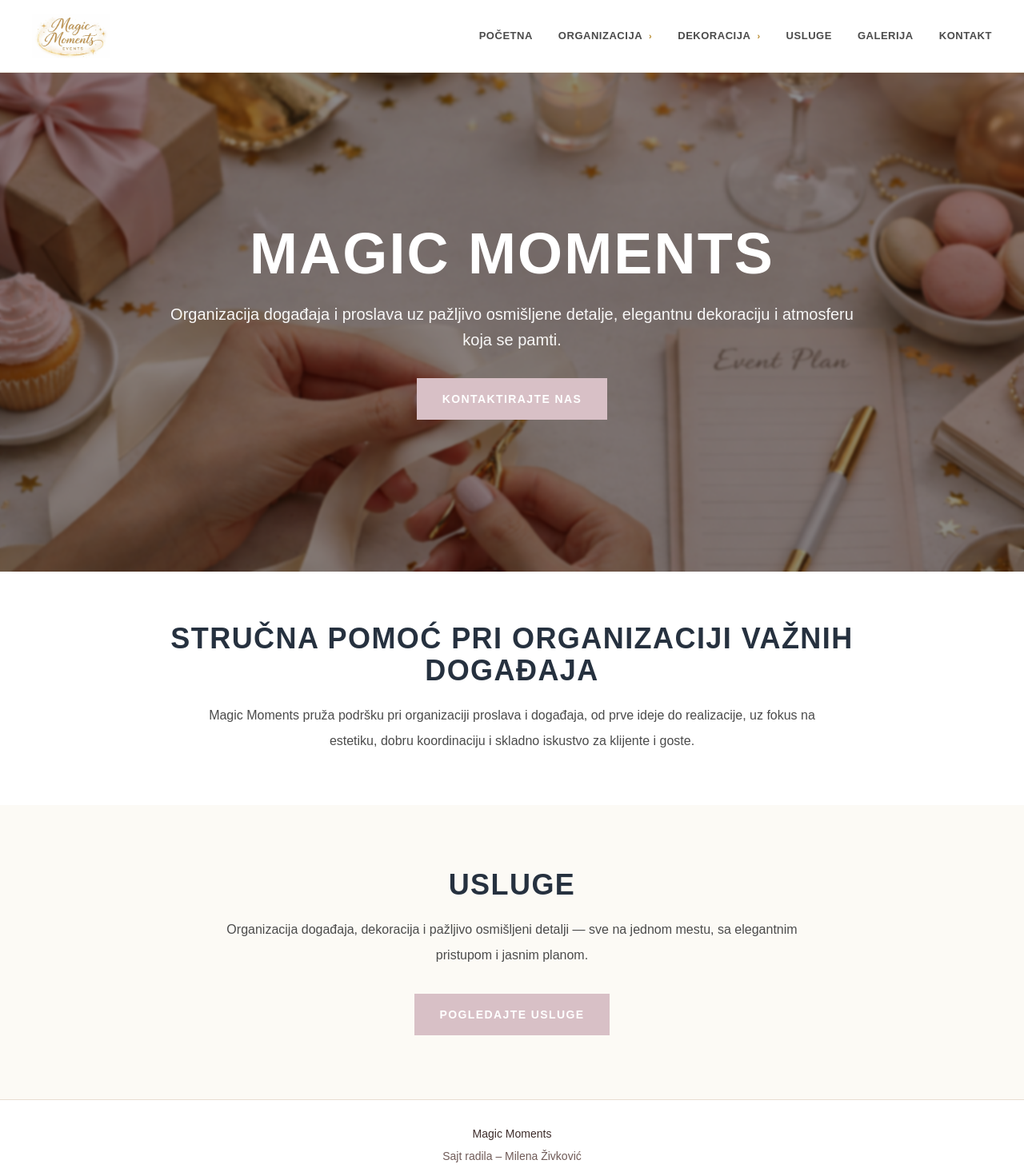
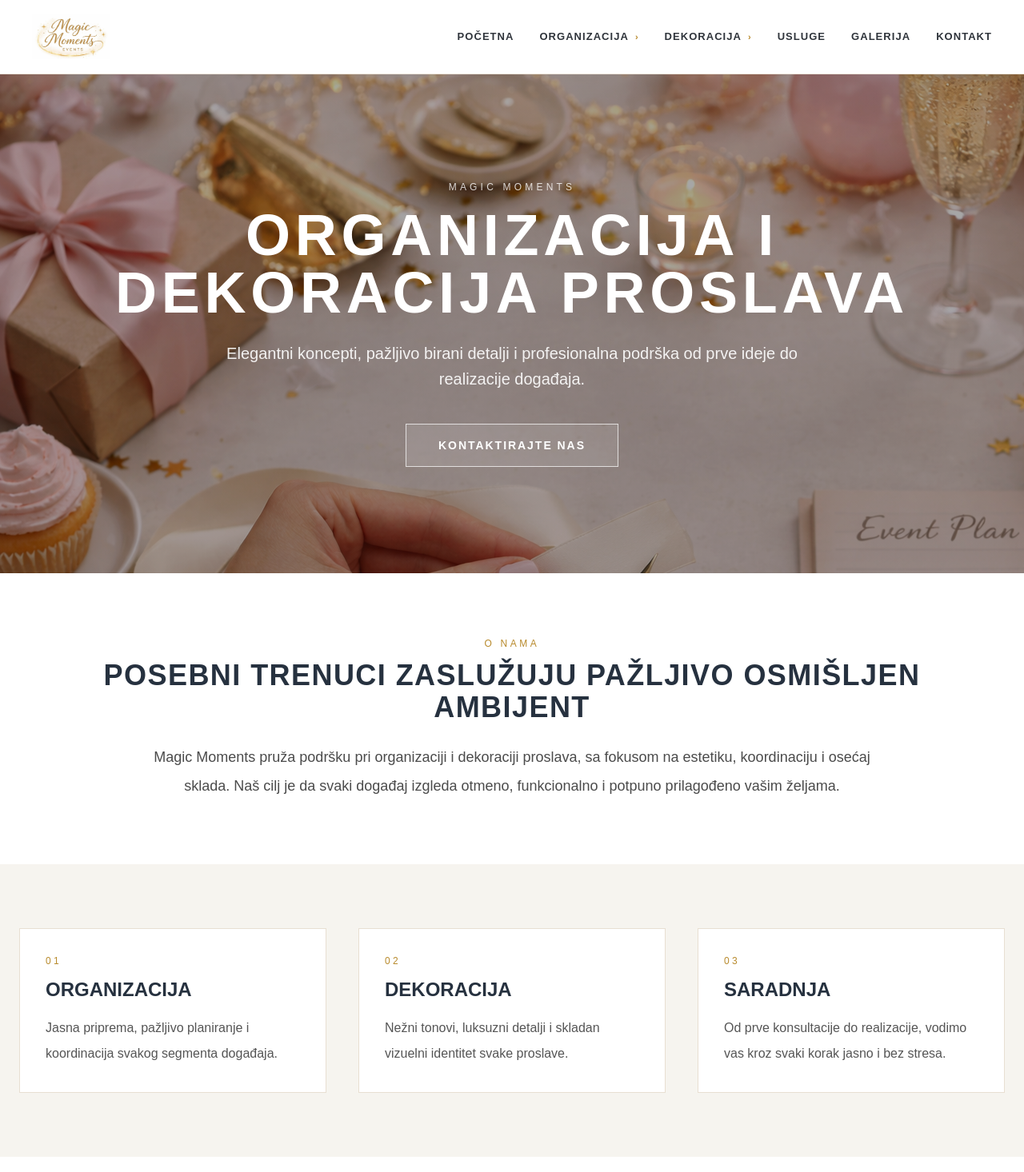
Before and after one commit to ITMilena/magic-moments, a Next.js app: page / in a window 1280 px wide. Shown: the top 1466 px of the page at 80% size. Built offline with nearby package versions, Linux system fonts and the light colour scheme.

Commit message:
ozbiljno sredjena pocetna i krstenje stranica

```diff
--- a/app/dekoracije/krstenje/page.tsx
+++ b/app/dekoracije/krstenje/page.tsx
@@ -2,34 +2,37 @@ import Link from "next/link";
 
 export default function KrstenjePage() {
   return (
-    <main className="bg-white text-[#222]">
-      <section className="border-b border-[#ece7dc] bg-white">
-        <div className="mx-auto max-w-7xl px-6 py-16">
-          <div className="grid items-stretch md:grid-cols-2">
+    <main className="bg-[#fbfaf7] text-[#2f343b]">
+      <section className="border-b border-[#e8e2d8] bg-white">
+        <div className="mx-auto max-w-[1400px] px-6 py-10">
+          <div className="grid overflow-hidden border border-[#ebe4da] md:grid-cols-2">
             <div>
               <img
                 src="/krstenje1.jpg"
                 alt="Dekoracija za krštenje dečaka"
-                className="h-full min-h-[360px] w-full object-cover"
+                className="h-full min-h-[420px] w-full object-cover"
               />
             </div>
 
-            <div className="bg-[#f3f5f6] px-10 py-12 md:px-14">
-              <h1 className="mb-8 text-4xl font-semibold uppercase leading-tight tracking-[0.04em] text-[#26313f] md:text-5xl">
+            <div className="bg-[#edf1f3] px-10 py-12 md:px-14 md:py-16">
+              <p className="mb-4 text-xs uppercase tracking-[0.3em] text-[#b88a2c]">
+                Dekoracija
+              </p>
+              <h1 className="mb-8 text-4xl font-semibold uppercase leading-tight tracking-[0.05em] text-[#26313f] md:text-5xl">
                 Dekoracija za krštenje dečaka
               </h1>
 
               <p className="mb-6 text-lg leading-9 text-[#4b4b4b]">
-                Prilikom dekoracije za krštenje dečaka najčešće se koristi plava
-                boja u različitim nijansama, najčešće u kombinaciji sa belim i
-                zlatnim detaljima. U zavisnosti od željenog stila, dekoracija može
-                biti klasična, nežna ili potpuno tematska.
+                Prilikom dekoracije za krštenje dečaka najčešće se koriste plave
+                nijanse u kombinaciji sa belim, bež i zlatnim detaljima. U
+                zavisnosti od željenog stila, prostor može izgledati nežno,
+                elegantno i svečano.
               </p>
 
               <p className="text-lg leading-9 text-[#4b4b4b]">
-                Posebnu atmosferu daju personalizovani detalji, baloni, cvetni
-                aranžmani i pažljivo osmišljen prostor za fotografisanje, kako bi
-                ceo događaj izgledao elegantno i skladno.
+                Personalizovani detalji, baloni, dekoracija stolova i pažljivo
+                osmišljen kutak za fotografisanje doprinose tome da ceo događaj
+                ostavi snažan i lep utisak.
               </p>
             </div>
           </div>
@@ -37,23 +40,25 @@ export default function KrstenjePage() {
       </section>
 
       <section className="bg-white">
-        <div className="mx-auto max-w-7xl px-6 py-16">
-          <div className="grid items-stretch md:grid-cols-2">
-            <div className="bg-[#f3f5f6] px-10 py-12 md:px-14">
-              <h2 className="mb-8 text-4xl font-semibold uppercase leading-tight tracking-[0.04em] text-[#26313f] md:text-5xl">
+        <div className="mx-auto max-w-[1400px] px-6 py-0">
+          <div className="grid overflow-hidden border-x border-b border-[#ebe4da] md:grid-cols-2">
+            <div className="bg-[#f5f7f8] px-10 py-12 md:px-14 md:py-16">
+              <p className="mb-4 text-xs uppercase tracking-[0.3em] text-[#b88a2c]">
+                Dekoracija
+              </p>
+              <h2 className="mb-8 text-4xl font-semibold uppercase leading-tight tracking-[0.05em] text-[#26313f] md:text-5xl">
                 Dekoracija za krštenje devojčica
               </h2>
 
               <p className="mb-6 text-lg leading-9 text-[#4b4b4b]">
-                Dekoracija za krštenje devojčica najčešće se zasniva na nežnim
-                roze, krem, bež i belim tonovima, uz dodatak zlatnih ili pastelnih
-                detalja. Cilj je da prostor odiše toplinom, nežnošću i elegancijom.
+                Kod dekoracije za krštenje devojčica najčešće dominiraju nežne
+                roze, krem, bele i pastelne nijanse, uz elegantne cvetne i
+                dekorativne detalje.
               </p>
 
               <p className="text-lg leading-9 text-[#4b4b4b]">
-                Cvetni aranžmani, mašne, personalizovana tabla dobrodošlice,
-                balonske instalacije i foto kutak doprinose tome da ceo događaj
-                izgleda profinjeno i ostane upamćen po lepim detaljima.
+                Naš cilj je da prostor izgleda skladno, otmeno i toplo, tako da
+                svaka proslava dobije poseban vizuelni identitet i osećaj nežnosti.
               </p>
             </div>
 
@@ -61,56 +66,62 @@ export default function KrstenjePage() {
               <img
                 src="/krstenje2.jpg"
                 alt="Dekoracija za krštenje devojčica"
-                className="h-full min-h-[360px] w-full object-cover"
+                className="h-full min-h-[420px] w-full object-cover"
               />
             </div>
           </div>
         </div>
       </section>
 
-      <section className="border-y border-[#ece7dc] bg-[#faf8f4]">
-        <div className="mx-auto max-w-7xl px-6 py-16">
-          <div className="grid items-stretch md:grid-cols-2">
+      <section className="bg-white">
+        <div className="mx-auto max-w-[1400px] px-6 py-0">
+          <div className="grid overflow-hidden border-x border-b border-[#ebe4da] md:grid-cols-2">
             <div>
               <img
                 src="/krstenje3.jpg"
                 alt="Elementi dekoracije za krštenje"
-                className="h-full min-h-[360px] w-full object-cover"
+                className="h-full min-h-[420px] w-full object-cover"
               />
             </div>
 
-            <div className="bg-white px-10 py-12 md:px-14">
-              <h2 className="mb-8 text-4xl font-semibold uppercase leading-tight tracking-[0.04em] text-[#26313f] md:text-5xl">
+            <div className="bg-[#f8f5ef] px-10 py-12 md:px-14 md:py-16">
+              <p className="mb-4 text-xs uppercase tracking-[0.3em] text-[#b88a2c]">
+                Šta obuhvata
+              </p>
+              <h2 className="mb-8 text-4xl font-semibold uppercase leading-tight tracking-[0.05em] text-[#26313f] md:text-5xl">
                 Šta sve uključuje dekoracija
               </h2>
 
               <ul className="space-y-4 text-lg leading-8 text-[#4b4b4b]">
-                <li>• Dekoracija stolova i prostora</li>
+                <li>• Dekoracija stolova i celog prostora</li>
                 <li>• Baloni i cvetni aranžmani</li>
-                <li>• Personalizovani detalji</li>
+                <li>• Tabla dobrodošlice i personalizovani detalji</li>
                 <li>• Foto kutak</li>
-                <li>• Tabla dobrodošlice</li>
-                <li>• Tematski koncept događaja</li>
+                <li>• Slatki sto i dekorativni akcenti</li>
+                <li>• Usklađivanje teme, boja i rasporeda elemenata</li>
               </ul>
             </div>
           </div>
         </div>
       </section>
 
-      <section className="bg-white py-20 text-center">
-        <div className="mx-auto max-w-3xl px-6">
-          <h3 className="mb-6 text-3xl font-semibold uppercase tracking-[0.04em] text-[#26313f]">
-            Želite savršenu dekoraciju za krštenje?
+      <section className="bg-[#f7f4ef] py-20">
+        <div className="mx-auto max-w-6xl px-6 text-center">
+          <p className="mb-3 text-xs uppercase tracking-[0.3em] text-[#b88a2c]">
+            Saradnja
+          </p>
+          <h3 className="mb-6 text-3xl font-semibold uppercase tracking-[0.04em] text-[#26313f] md:text-4xl">
+            Želite dekoraciju za krštenje po vašoj meri?
           </h3>
 
-          <p className="mb-10 text-lg leading-8 text-[#555]">
-            Kontaktirajte nas i zajedno ćemo osmisliti svaki detalj vašeg
-            posebnog dana.
+          <p className="mx-auto mb-10 max-w-3xl text-lg leading-9 text-[#555]">
+            Pišite nam i zajedno ćemo osmisliti nežan, elegantan i pažljivo
+            isplaniran ambijent za vaš poseban dan.
           </p>
 
           <Link
             href="/kontakt"
-            className="inline-block bg-[#d8c0c6] px-10 py-4 text-sm font-semibold uppercase tracking-[0.10em] text-white transition hover:bg-[#cdaeb7]"
+            className="inline-block border border-[#d8c0c6] bg-[#d8c0c6] px-10 py-4 text-sm font-semibold uppercase tracking-[0.12em] text-white transition hover:bg-[#cdaeb7] hover:border-[#cdaeb7]"
           >
             Kontaktirajte nas
           </Link>
--- a/app/page.tsx
+++ b/app/page.tsx
@@ -9,9 +9,9 @@ export default function Home() {
   const [dekorOpen, setDekorOpen] = useState(false);
 
   return (
-    <main className="min-h-screen bg-white text-[#222]">
-      <header className="sticky top-0 z-50 border-b border-[#ece7dc] bg-white">
-        <div className="mx-auto flex h-[90px] max-w-[1280px] items-center justify-between px-6 lg:px-10">
+    <main className="min-h-screen bg-[#fbfaf7] text-[#2f343b]">
+      <header className="sticky top-0 z-50 border-b border-[#ebe4da] bg-white/95 backdrop-blur">
+        <div className="mx-auto flex h-[92px] max-w-[1280px] items-center justify-between px-6 lg:px-10">
           <Link href="/" className="flex items-center">
             <img
               src="/Logo.jpeg"
@@ -20,10 +20,10 @@ export default function Home() {
             />
           </Link>
 
-          <nav className="hidden items-center gap-7 lg:flex xl:gap-8">
+          <nav className="hidden items-center gap-8 lg:flex">
             <Link
               href="/"
-              className="text-[13px] font-semibold uppercase tracking-[0.04em] text-[#4a4a4a] transition hover:text-[#b88a2c]"
+              className="text-[13px] font-semibold uppercase tracking-[0.08em] text-[#2f343b] transition hover:text-[#b88a2c]"
             >
               Početna
             </Link>
@@ -31,7 +31,7 @@ export default function Home() {
             <div className="group relative">
               <button
                 type="button"
-                className="flex items-center gap-2 text-[13px] font-semibold uppercase tracking-[0.04em] text-[#4a4a4a] transition hover:text-[#b88a2c]"
+                className="flex items-center gap-2 text-[13px] font-semibold uppercase tracking-[0.08em] text-[#2f343b] transition hover:text-[#b88a2c]"
               >
                 Organizacija
                 <span className="text-[11px] text-[#b88a2c]">›</span>
@@ -39,16 +39,16 @@ export default function Home() {
 
               <div className="absolute left-0 top-full h-4 w-72" />
 
-              <div className="invisible absolute left-0 top-[calc(100%+4px)] z-50 min-w-[250px] border border-[#f0eadf] bg-white opacity-0 shadow-[0_6px_16px_rgba(0,0,0,0.04)] transition-all duration-150 group-hover:visible group-hover:opacity-100">
+              <div className="invisible absolute left-0 top-[calc(100%+4px)] z-50 min-w-[260px] border border-[#eee6db] bg-white opacity-0 shadow-[0_10px_25px_rgba(0,0,0,0.06)] transition-all duration-150 group-hover:visible group-hover:opacity-100">
                 <Link
-                  href="/usluge/organizacija-rodjendana"
-                  className="block px-4 py-3 text-[13px] text-[#555] transition hover:bg-[#fcf8ef] hover:text-[#b88a2c]"
+                  href="/usluge#organizacija-rodjendana"
+                  className="block px-5 py-4 text-[13px] text-[#555] transition hover:bg-[#fcf8f0] hover:text-[#b88a2c]"
                 >
                   Organizacija rođendana
                 </Link>
                 <Link
-                  href="/usluge/organizacija-dogadjaja"
-                  className="block px-4 py-3 text-[13px] text-[#555] transition hover:bg-[#fcf8ef] hover:text-[#b88a2c]"
+                  href="/usluge#organizacija-dogadjaja"
+                  className="block px-5 py-4 text-[13px] text-[#555] transition hover:bg-[#fcf8f0] hover:text-[#b88a2c]"
                 >
                   Organizacija događaja
                 </Link>
@@ -58,30 +58,30 @@ export default function Home() {
             <div className="group relative">
               <button
                 type="button"
-                className="flex items-center gap-2 text-[13px] font-semibold uppercase tracking-[0.04em] text-[#4a4a4a] transition hover:text-[#b88a2c]"
+                className="flex items-center gap-2 text-[13px] font-semibold uppercase tracking-[0.08em] text-[#2f343b] transition hover:text-[#b88a2c]"
               >
                 Dekoracija
                 <span className="text-[11px] text-[#b88a2c]">›</span>
               </button>
 
-              <div className="absolute left-0 top-full h-4 w-64" />
+              <div className="absolute left-0 top-full h-4 w-72" />
 
-              <div className="invisible absolute left-0 top-[calc(100%+4px)] z-50 min-w-[260px] border border-[#f0eadf] bg-white opacity-0 shadow-[0_6px_16px_rgba(0,0,0,0.04)] transition-all duration-150 group-hover:visible group-hover:opacity-100">
+              <div className="invisible absolute left-0 top-[calc(100%+4px)] z-50 min-w-[280px] border border-[#eee6db] bg-white opacity-0 shadow-[0_10px_25px_rgba(0,0,0,0.06)] transition-all duration-150 group-hover:visible group-hover:opacity-100">
                 <Link
                   href="/dekoracije/rodjendan"
-                  className="block px-4 py-3 text-[13px] text-[#555] transition hover:bg-[#fcf8ef] hover:text-[#b88a2c]"
+                  className="block px-5 py-4 text-[13px] text-[#555] transition hover:bg-[#fcf8f0] hover:text-[#b88a2c]"
                 >
                   Dekoracija rođendana
                 </Link>
                 <Link
                   href="/dekoracije/krstenje"
-                  className="block px-4 py-3 text-[13px] text-[#555] transition hover:bg-[#fcf8ef] hover:text-[#b88a2c]"
+                  className="block px-5 py-4 text-[13px] text-[#555] transition hover:bg-[#fcf8f0] hover:text-[#b88a2c]"
                 >
                   Dekoracija krštenja
                 </Link>
                 <Link
                   href="/dekoracije/punoletstvo"
-                  className="block px-4 py-3 text-[13px] text-[#555] transition hover:bg-[#fcf8ef] hover:text-[#b88a2c]"
+                  className="block px-5 py-4 text-[13px] text-[#555] transition hover:bg-[#fcf8f0] hover:text-[#b88a2c]"
                 >
                   Elegantne event dekoracije
                 </Link>
@@ -90,21 +90,21 @@ export default function Home() {
 
             <Link
               href="/usluge"
-              className="text-[13px] font-semibold uppercase tracking-[0.04em] text-[#4a4a4a] transition hover:text-[#b88a2c]"
+              className="text-[13px] font-semibold uppercase tracking-[0.08em] text-[#2f343b] transition hover:text-[#b88a2c]"
             >
               Usluge
             </Link>
 
             <Link
               href="/galerija"
-              className="text-[13px] font-semibold uppercase tracking-[0.04em] text-[#4a4a4a] transition hover:text-[#b88a2c]"
+              className="text-[13px] font-semibold uppercase tracking-[0.08em] text-[#2f343b] transition hover:text-[#b88a2c]"
             >
               Galerija
             </Link>
 
             <Link
               href="/kontakt"
-              className="text-[13px] font-semibold uppercase tracking-[0.04em] text-[#4a4a4a] transition hover:text-[#b88a2c]"
+              className="text-[13px] font-semibold uppercase tracking-[0.08em] text-[#2f343b] transition hover:text-[#b88a2c]"
             >
               Kontakt
             </Link>
@@ -144,14 +144,14 @@ export default function Home() {
                 {orgOpen && (
                   <div className="pb-2">
                     <Link
-                      href="/usluge/organizacija-rodjendana"
+                      href="/usluge#organizacija-rodjendana"
                       className="block px-5 py-2 text-sm text-[#555]"
                       onClick={() => setMobileOpen(false)}
                     >
                       Organizacija rođendana
                     </Link>
                     <Link
-                      href="/usluge/organizacija-dogadjaja"
+                      href="/usluge#organizacija-dogadjaja"
                       className="block px-5 py-2 text-sm text-[#555]"
                       onClick={() => setMobileOpen(false)}
                     >
@@ -227,61 +227,125 @@ export default function Home() {
       </header>
 
       <section
-        id="pocetna"
-        className="relative flex min-h-[78vh] items-center justify-center bg-cover bg-center px-4"
+        className="relative overflow-hidden"
         style={{ backgroundImage: "url('/pocetna.jpeg')" }}
       >
-        <div className="absolute inset-0 bg-black/45" />
-        <div className="absolute inset-0 backdrop-blur-[1.5px]" />
-
-        <div className="relative z-10 mx-auto max-w-5xl text-center text-white">
-          <h1 className="mb-6 text-4xl font-semibold uppercase tracking-[0.03em] md:text-6xl lg:text-7xl">
+        <div className="absolute inset-0 bg-black/35" />
+        <div className="relative mx-auto flex min-h-[78vh] max-w-[1400px] items-center justify-center px-6 py-24 text-center">
+          <div className="max-w-5xl text-white">
+            <p className="mb-4 text-xs uppercase tracking-[0.35em] text-white/80">
               Magic Moments
+            </p>
+            <h1 className="mb-6 text-4xl font-semibold uppercase tracking-[0.08em] md:text-6xl xl:text-7xl">
+              Organizacija i dekoracija proslava
             </h1>
-
-          <p className="mx-auto mb-8 max-w-4xl text-base leading-8 text-white/95 md:text-xl">
-            Organizacija događaja i proslava uz pažljivo osmišljene detalje,
-            elegantnu dekoraciju i atmosferu koja se pamti.
+            <p className="mx-auto max-w-3xl text-base leading-8 text-white/90 md:text-xl">
+              Elegantni koncepti, pažljivo birani detalji i profesionalna podrška
+              od prve ideje do realizacije događaja.
             </p>
 
+            <div className="mt-10">
               <Link
                 href="/kontakt"
-            className="inline-block bg-[#d8c0c6] px-8 py-4 text-sm font-semibold uppercase tracking-[0.10em] text-white transition hover:bg-[#cdaeb7]"
+                className="inline-block border border-white/70 bg-white/10 px-10 py-4 text-sm font-semibold uppercase tracking-[0.14em] text-white transition hover:bg-white hover:text-[#2f343b]"
               >
                 Kontaktirajte nas
               </Link>
             </div>
+          </div>
+        </div>
       </section>
 
-      <section className="bg-white py-16">
-        <div className="mx-auto max-w-5xl px-6 text-center">
-          <h2 className="mb-5 text-3xl font-semibold uppercase tracking-[0.04em] text-[#26313f] md:text-4xl">
-            Stručna pomoć pri organizaciji važnih događaja
+      <section className="bg-white py-20">
+        <div className="mx-auto max-w-6xl px-6 text-center">
+          <p className="mb-3 text-xs uppercase tracking-[0.3em] text-[#b88a2c]">
+            O nama
+          </p>
+          <h2 className="mb-6 text-3xl font-semibold uppercase tracking-[0.04em] text-[#26313f] md:text-4xl">
+            Posebni trenuci zaslužuju pažljivo osmišljen ambijent
           </h2>
-          <p className="mx-auto max-w-3xl leading-8 text-[#4b4b4b]">
-            Magic Moments pruža podršku pri organizaciji proslava i događaja,
-            od prve ideje do realizacije, uz fokus na estetiku, dobru koordinaciju
-            i skladno iskustvo za klijente i goste.
+          <p className="mx-auto max-w-4xl text-lg leading-9 text-[#4b4b4b]">
+            Magic Moments pruža podršku pri organizaciji i dekoraciji proslava,
+            sa fokusom na estetiku, koordinaciju i osećaj sklada. Naš cilj je da
+            svaki događaj izgleda otmeno, funkcionalno i potpuno prilagođeno
+            vašim željama.
           </p>
         </div>
       </section>
 
-      <section className="bg-[#fcfaf5] py-20">
-        <div className="mx-auto max-w-5xl px-6 text-center">
-          <h2 className="mb-5 text-3xl font-semibold uppercase tracking-[0.04em] text-[#26313f] md:text-4xl">
+      <section className="bg-[#f6f4ef] py-20">
+        <div className="mx-auto grid max-w-7xl gap-10 px-6 md:grid-cols-3">
+          <Link
+            href="/usluge"
+            className="group border border-[#e8dfd2] bg-white p-8 transition hover:-translate-y-1 hover:shadow-[0_10px_25px_rgba(0,0,0,0.05)]"
+          >
+            <p className="mb-3 text-xs uppercase tracking-[0.28em] text-[#b88a2c]">
+              01
+            </p>
+            <h3 className="mb-4 text-2xl font-semibold uppercase text-[#26313f]">
+              Organizacija
+            </h3>
+            <p className="leading-8 text-[#555]">
+              Jasna priprema, pažljivo planiranje i koordinacija svakog segmenta
+              događaja.
+            </p>
+          </Link>
+
+          <Link
+            href="/dekoracije/krstenje"
+            className="group border border-[#e8dfd2] bg-white p-8 transition hover:-translate-y-1 hover:shadow-[0_10px_25px_rgba(0,0,0,0.05)]"
+          >
+            <p className="mb-3 text-xs uppercase tracking-[0.28em] text-[#b88a2c]">
+              02
+            </p>
+            <h3 className="mb-4 text-2xl font-semibold uppercase text-[#26313f]">
+              Dekoracija
+            </h3>
+            <p className="leading-8 text-[#555]">
+              Nežni tonovi, luksuzni detalji i skladan vizuelni identitet svake
+              proslave.
+            </p>
+          </Link>
+
+          <Link
+            href="/kontakt"
+            className="group border border-[#e8dfd2] bg-white p-8 transition hover:-translate-y-1 hover:shadow-[0_10px_25px_rgba(0,0,0,0.05)]"
+          >
+            <p className="mb-3 text-xs uppercase tracking-[0.28em] text-[#b88a2c]">
+              03
+            </p>
+            <h3 className="mb-4 text-2xl font-semibold uppercase text-[#26313f]">
+              Saradnja
+            </h3>
+            <p className="leading-8 text-[#555]">
+              Od prve konsultacije do realizacije, vodimo vas kroz svaki korak
+              jasno i bez stresa.
+            </p>
+          </Link>
+        </div>
+      </section>
+
+      <section className="bg-white py-20">
+        <div className="mx-auto max-w-6xl px-6 text-center">
+          <p className="mb-3 text-xs uppercase tracking-[0.3em] text-[#b88a2c]">
             Usluge
+          </p>
+          <h2 className="mb-6 text-3xl font-semibold uppercase tracking-[0.04em] text-[#26313f] md:text-4xl">
+            Organizacija, dekoracija i pažljivo osmišljeni detalji
           </h2>
-          <p className="mx-auto max-w-3xl leading-8 text-[#4b4b4b]">
-            Organizacija događaja, dekoracija i pažljivo osmišljeni detalji —
-            sve na jednom mestu, sa elegantnim pristupom i jasnim planom.
+          <p className="mx-auto max-w-4xl text-lg leading-9 text-[#4b4b4b]">
+            Sve na jednom mestu — od planiranja koncepta i izbora prostora do
+            dekoracije, vizuelnog identiteta događaja i završne koordinacije.
           </p>
 
+          <div className="mt-10">
             <Link
               href="/usluge"
-            className="mt-8 inline-block bg-[#d8c0c6] px-8 py-4 text-sm font-semibold uppercase tracking-[0.10em] text-white transition hover:bg-[#cdaeb7]"
+              className="inline-block border border-[#d8c0c6] bg-[#d8c0c6] px-10 py-4 text-sm font-semibold uppercase tracking-[0.12em] text-white transition hover:bg-[#cdaeb7] hover:border-[#cdaeb7]"
             >
               Pogledajte usluge
             </Link>
+          </div>
         </div>
       </section>
     </main>
```
Lines whose indentation alone changed are shown as unchanged.
